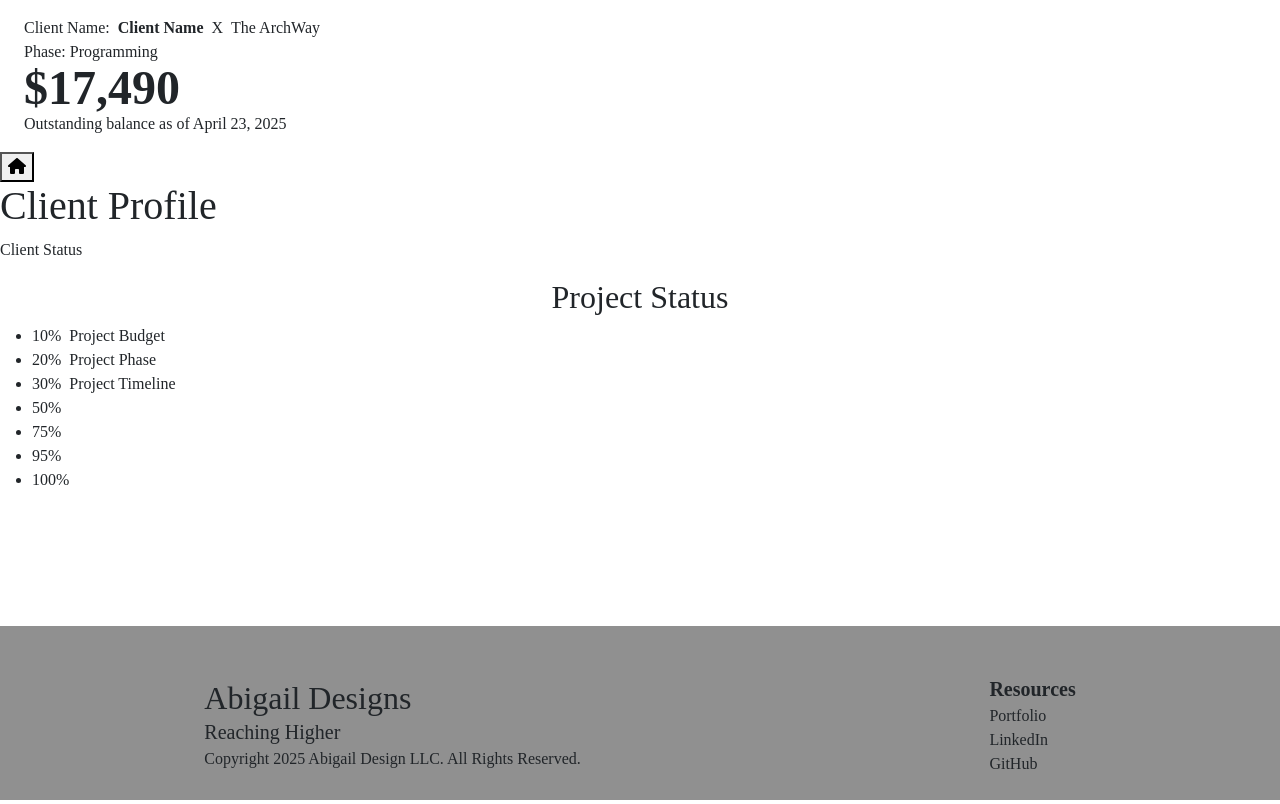
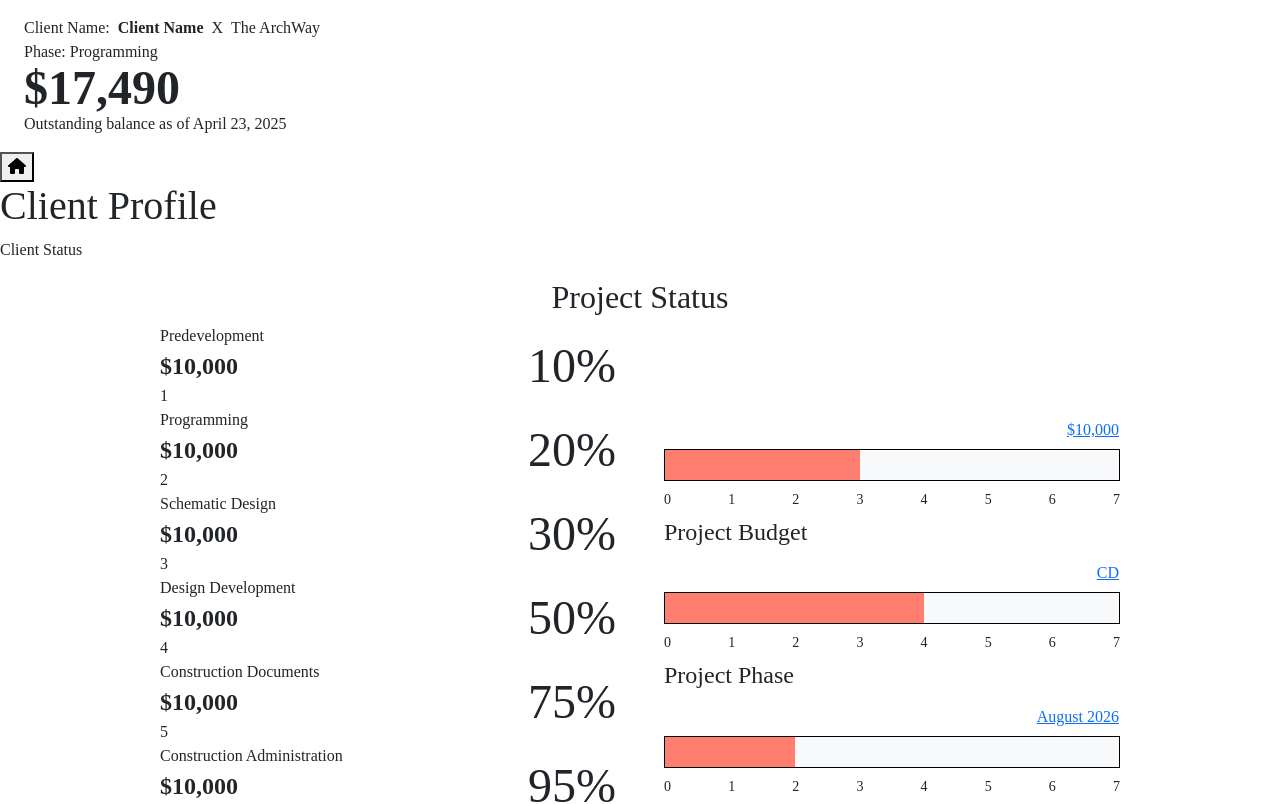
Before and after one commit to abigailjulie/ArtFeenClientPortal, a React (Vite) app in the folder client/TheArchWay/: page /dash/profile in a window 1280 px wide. Shown: the top 804 px of the page. Built offline with nearby package versions, Linux system fonts and the light colour scheme; a web font is replaced by a local one.

Commit message:
started css for Project Status components

```diff
--- a/client/TheArchWay/package.json
+++ b/client/TheArchWay/package.json
@@ -10,9 +10,12 @@
     "preview": "vite preview"
   },
   "dependencies": {
+    "@emotion/react": "^11.14.0",
+    "@emotion/styled": "^11.14.0",
     "@fortawesome/fontawesome-svg-core": "^6.7.2",
     "@fortawesome/free-solid-svg-icons": "^6.7.2",
     "@fortawesome/react-fontawesome": "^0.2.2",
+    "@mui/material": "^7.0.2",
     "@reduxjs/toolkit": "^2.7.0",
     "bootstrap": "^5.3.5",
     "react": "^19.0.0",
--- a/client/TheArchWay/src/components/DashFooter.css
+++ b/client/TheArchWay/src/components/DashFooter.css
@@ -7,3 +7,15 @@
   font-weight: 400;
   font-style: normal;
 }
+
+.line-height-min {
+  line-height: var(--line-height-min);
+}
+
+.letter-spacing-mid {
+  letter-spacing: var(--letter-spacing-mid);
+}
+
+.ft-small {
+  font-size: var(--ft-small);
+}
--- a/client/TheArchWay/src/components/DashFooter.jsx
+++ b/client/TheArchWay/src/components/DashFooter.jsx
@@ -7,7 +7,9 @@ export default function DashFooter() {
       <section className="pt-5 mb-4 d-flex align-items-center justify-content-around">
         <article>
           <h2 className="abigail-designs-heading-font mb-0">Abigail Designs</h2>
-          <p className="mb-0 fs-5">Reaching Higher</p>
+          <p className="mb-3 ft-small text-center line-height-min letter-spacing-mid">
+            REACHING HIGHER
+          </p>
           <p className="mb-0">
             Copyright 2025 Abigail Design LLC. All Rights Reserved.
           </p>
--- /dev/null
+++ b/client/TheArchWay/src/components/ProjectPrecentage.jsx
@@ -0,0 +1,42 @@
+import React from "react";
+import ProjectPrecentageCell from "./ProjectPrecentageCell";
+
+export default function ProjectPrecentage() {
+  return (
+    <>
+      <ul className="list-unstyled">
+        <li className="d-flex justify-content-between align-items-center">
+          <ProjectPrecentageCell phase="Predevelopment" phaseNum="1" />
+          <span className="ft-large">10%</span>
+        </li>
+        <li className="d-flex justify-content-between align-items-center">
+          <ProjectPrecentageCell phase="Programming" phaseNum="2" />
+          <span className="ft-large">20%</span>
+        </li>
+        <li className="d-flex justify-content-between align-items-center">
+          <ProjectPrecentageCell phase="Schematic Design" phaseNum="3" />
+          <span className="ft-large">30%</span>
+        </li>
+        <li className="d-flex justify-content-between align-items-center">
+          <ProjectPrecentageCell phase="Design Development" phaseNum="4" />
+          <span className="ft-large">50%</span>
+        </li>
+        <li className="d-flex justify-content-between align-items-center">
+          <ProjectPrecentageCell phase="Construction Documents" phaseNum="5" />
+          <span className="ft-large">75%</span>
+        </li>
+        <li className="d-flex justify-content-between align-items-center">
+          <ProjectPrecentageCell
+            phase="Construction Administration"
+            phaseNum="6"
+          />
+          <span className="ft-large">95%</span>
+        </li>
+        <li className="d-flex justify-content-between align-items-center">
+          <ProjectPrecentageCell phase="Project Close Out" phaseNum="7" />
+          <span className="ft-large">100%</span>
+        </li>
+      </ul>
+    </>
+  );
+}
--- /dev/null
+++ b/client/TheArchWay/src/components/ProjectPrecentageCell.jsx
@@ -0,0 +1,11 @@
+import React from "react";
+
+export default function ProjectPrecentageCell({ phase, phaseNum }) {
+  return (
+    <div className="d-flex flex-column">
+      <p className="mb-0">{phase}</p>
+      <p className="mb-0 fs-4 fw-bold">$10,000</p>
+      <p className="mb-0">{phaseNum}</p>
+    </div>
+  );
+}
--- /dev/null
+++ b/client/TheArchWay/src/components/ProjectStepper.css
@@ -0,0 +1,3 @@
+.salmon {
+  background-color: var(--Salmon);
+}
--- /dev/null
+++ b/client/TheArchWay/src/components/ProjectStepper.jsx
@@ -0,0 +1,31 @@
+import React from "react";
+import "./ProjectStepper.css";
+
+export default function ProjectStepper({ activeStep }) {
+  const steps = ["0", "1", "2", "3", "4", "5", "6", "7"];
+  return (
+    <div className="w-100">
+      <div
+        className="bg-light border border-black position-relative"
+        style={{ height: "2rem" }}
+      >
+        <div
+          className="salmon position-absolute top-0 start-0"
+          style={{
+            height: "100%",
+            width: `${(activeStep / (steps.length - 1)) * 100}%`,
+            transition: "width 0.4s ease",
+          }}
+        />
+      </div>
+
+      <div className="d-flex justify-content-between mt-2">
+        {steps.map((label, index) => (
+          <span key={index} className="small">
+            {label}
+          </span>
+        ))}
+      </div>
+    </div>
+  );
+}
--- a/client/TheArchWay/src/features/clients/ClientsList.jsx
+++ b/client/TheArchWay/src/features/clients/ClientsList.jsx
@@ -24,7 +24,7 @@ export default function ClientsList() {
       : null;
 
     return (
-      <table>
+      <table className="w-100">
         <thead>
           <tr>
             <th scope="col">Username</th>
--- /dev/null
+++ b/client/TheArchWay/src/features/projects/ProjectStatus.css
@@ -0,0 +1,14 @@
+.no-underline-hover {
+  text-decoration: none;
+  color: black;
+  font-weight: 600;
+  font-style: normal;
+  transition: all 0.2s ease;
+}
+
+.no-underline-hover:hover {
+  font-weight: 700;
+  font-style: italic;
+  text-decoration: none;
+  color: black;
+}
--- a/client/TheArchWay/src/features/projects/ProjectStatus.jsx
+++ b/client/TheArchWay/src/features/projects/ProjectStatus.jsx
@@ -1,27 +1,53 @@
 import React from "react";
+import ProjectPrecentage from "../../components/ProjectPrecentage";
+import ProjectStepper from "../../components/ProjectStepper";
+import "./ProjectStatus.css";
 
 export default function ProjectStatus() {
+  const handleEdit = () => {
+    e.target.value = "";
+  };
   return (
-    <section className="">
+    <section>
       <h2 className="text-center">Project Status</h2>
-      <section className="d-flex">
-        <div>
-          <ul>
-            <li>10%</li>
-            <li>20%</li>
-            <li>30%</li>
-            <li>50%</li>
-            <li>75%</li>
-            <li>95%</li>
-            <li>100%</li>
-          </ul>
+      <article className="d-flex w-75 mx-auto align-items-center justify-content-between">
+        <div className="w-50 pe-4">
+          <ProjectPrecentage />
         </div>
-        <div>
-          <div>Project Budget</div>
-          <div>Project Phase</div>
-          <div>Project Timeline</div>
+
+        <div className="d-flex flex-column w-50 ps-4">
+          <article className="d-flex flex-column">
+            <button
+              onClick={handleEdit}
+              className="btn btn-link w-auto ms-auto no-underline-hover pe-0"
+            >
+              $10,000
+            </button>
+            <ProjectStepper activeStep={3} />
+            <h4 className="mt-2">Project Budget</h4>
+          </article>
+          <article className="d-flex flex-column">
+            <button
+              onClick={handleEdit}
+              className="btn btn-link w-auto ms-auto no-underline-hover pe-0"
+            >
+              CD
+            </button>
+            <ProjectStepper activeStep={4} />
+            <h4 className="mt-2">Project Phase</h4>
+          </article>
+          <article className="d-flex flex-column">
+            <button
+              onClick={handleEdit}
+              className="btn btn-link w-auto ms-auto no-underline-hover pe-0"
+            >
+              August 2026
+            </button>
+            <ProjectStepper activeStep={2} />
+            <h4 className="mt-2">Project Timeline</h4>
+          </article>
         </div>
-      </section>
+      </article>
     </section>
   );
 }
--- a/client/TheArchWay/src/index.css
+++ b/client/TheArchWay/src/index.css
@@ -96,7 +96,9 @@ body > :not(.carousel) {
   /* Fonts */
   --Abigail-Designs-Heading-Font: "Oi", serif;
   --ft-large: 3rem;
+  --ft-small: 0.7rem;
   --line-height-min: 1;
+  --letter-spacing-mid: 0.2rem;
 }
 
 html body {
```
Also changed, not shown: 1 other file (tests, documents, lock files or other folders).
